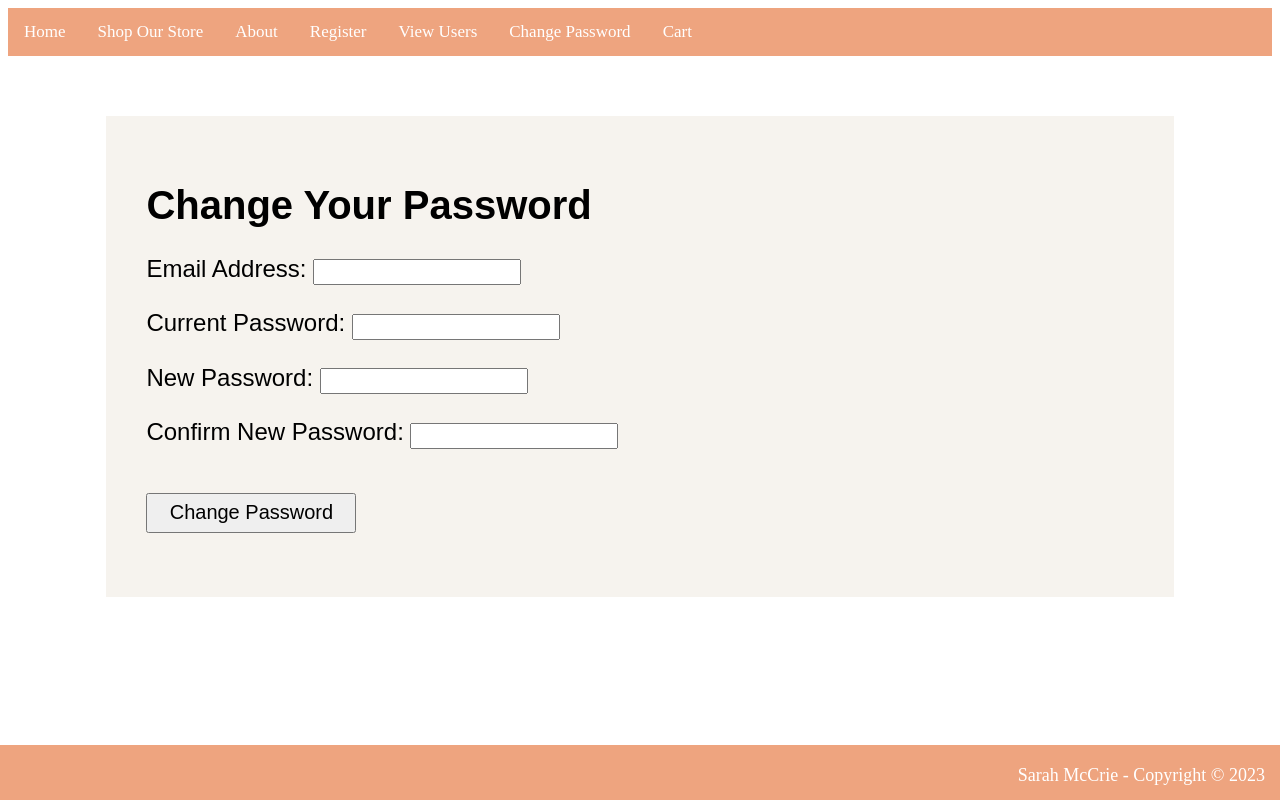
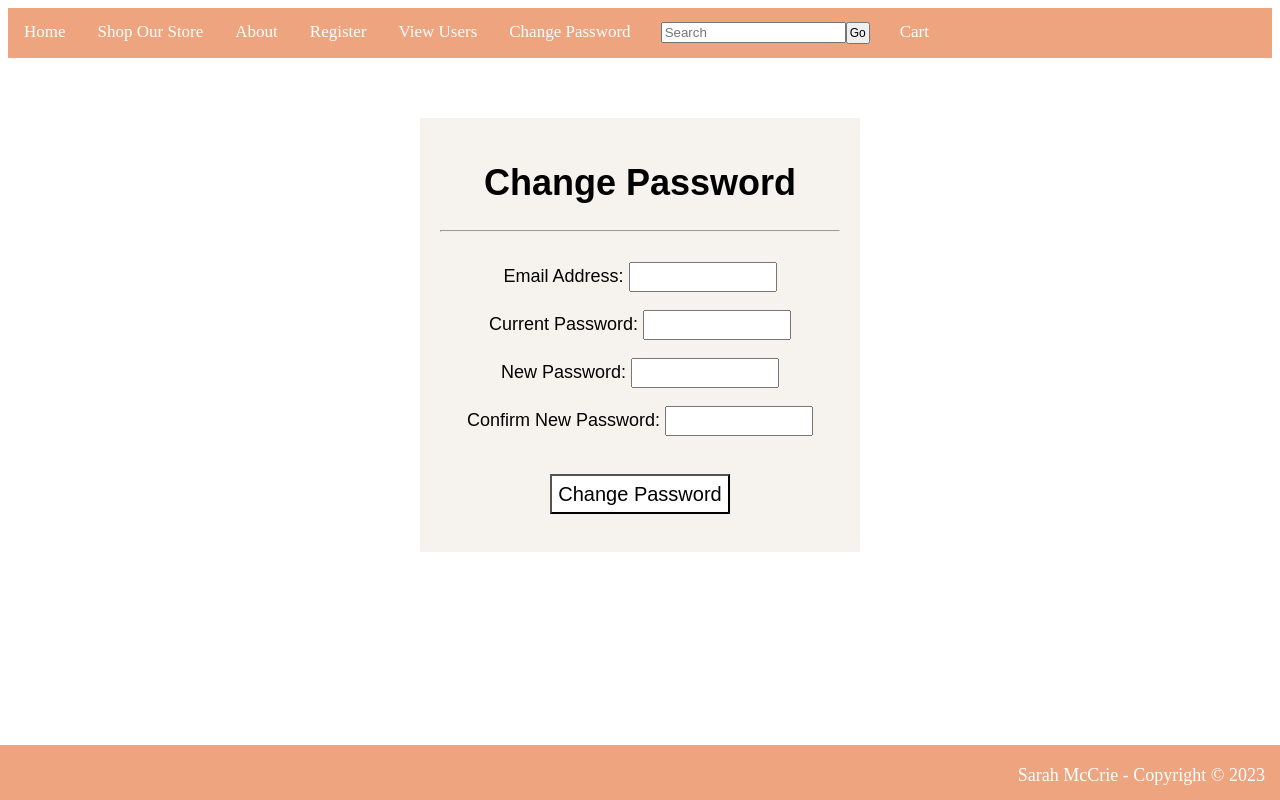
Before and after one commit to sarahmccrie/myProject, a PHP site: page /password.php in a window 1280 px wide. Run offline with PHP 8.4, Linux system fonts and the light colour scheme.

Commit message:
added search html and css
new bug in header  - line of peach on bottom

```diff
--- a/about.php
+++ b/about.php
@@ -21,6 +21,7 @@
         </div>
         <div class="aboutsectionitem">
             <img class="aboutimage" src="images/other/me.png" alt="photo of creator">
+            <p class="aboutimagecaption">This is my little girl, Maisie (on right), just over 5 years ago. She is now around 150lbs and not the only big baby in my life; her little sister is 140lbs of Leonberger, and our little guy, Freddie, is a 12 month old Maine Coon.</p>
         </div>
     </div>
 <?php
--- a/css/headernav.css
+++ b/css/headernav.css
@@ -36,8 +36,25 @@
     background-color: var(--darkblue);
     color: white;
     font-weight: bold;
+}
+
+
+.navbarsearch{
+    float: left;
+    display: block;
+    color: white;
+    text-align: center;
+    padding: 14px;
+    text-decoration: none;
+    font-size: 17px;
 
 }
+
+.gobutton{
+    padding: 2px;
+    font-size: 12px;
+}
+
 
 .content {
   padding: 16px;
--- a/css/loginpages.css
+++ b/css/loginpages.css
@@ -5,38 +5,62 @@
     --muteyellow: #f6f3ee;
 }
 
+/*css for main div*/
 .boxarea{
     background-color: var(--muteyellow);
     margin-left: auto;
     margin-right: auto;
-    width: 80%;
-    padding: 40px;
+    width: 400px;
+    padding: 20px
+}
+
+#viewusersboxarea{
+    width: 90%;
+}
+
+.boxarea p{
+    font-size: 18px;
+    font-family: Arial, sans-serif;
+    text-align: center;
 }
 
 h1{
-    font-size: 40px;
+    font-size: 36px;
     font-family: Arial, sans-serif;
+    text-align: center;
+    padding-bottom: 2px;
 }
 
-.boxarea p{
-    font-size: 24px;
-    font-family: Arial, sans-serif;
+hr{
+    margin-bottom: 30px;
 }
 
+/*css for user input/text boxes*/
 .userinfo{
-    width: 200px;
-    height: 20px;
+    width: 140px;
+    height: 24px;
+    position: relative;
+    display: inline-block;
 }
 
+/*css for submit buttons on register.php and password.php*/
 .usersubmit{
     height: 40px;
-    width: 210px;
+    width: 180px;
     margin-top: 20px;
     font-size: 20px;
     font-family: Arial, sans-serif;
-
+    background-color: white;
+    position: relative;
+    margin-right: 0;
+    margin-left: 0;
 }
 
 .usersubmit:hover{
     background-color: var(--peach);
 }
+
+/*set font size of table containing list of registered users*/
+.userlist{
+    font-size: 18px;
+}
--- a/includes/header.php
+++ b/includes/header.php
@@ -13,12 +13,23 @@
 
         <a <?php if ($_SERVER['REQUEST_URI'] == "/myProject/index.php") { ?> class="active" <?php } ?> href="index.php">Home</a>
 
-        <a <?php if ($_SERVER['REQUEST_URI'] == "/myProject/shop.php") { ?> class="active" <?php } ?> href="shop.php">Shop Our Store</a>
+
+        <a <?php if ($_SERVER['REQUEST_URI'] == "/myProject/shop.php") { ?> class="active" <?php } ?> id= "dropdown" href="shop.php">Shop Our Store</a>
+<!--
+            <div class="hiddenuntilhover">
+                <a href="art.php" >Personalized Pet Portraits</a>
+                <a href="petproducts.php">Pet Products</a>
+            </div>
+-->
+
 
         <a <?php if ($_SERVER['REQUEST_URI'] == "/myProject/about.php") { ?> class="active" <?php } ?> href="about.php">About</a>
         <a <?php if ($_SERVER['REQUEST_URI'] == "/myProject/register.php") { ?> class="active" <?php } ?> href="register.php">Register</a>
         <a <?php if ($_SERVER['REQUEST_URI'] == "/myProject/view_users.php") { ?> class="active" <?php } ?> href="view_users.php">View Users</a>
         <a <?php if ($_SERVER['REQUEST_URI'] == "/myProject/password.php") { ?> class="active" <?php } ?> href="password.php">Change Password</a>
+
+        <div class="navbarsearch"><input class="searchbar" type="text" placeholder="Search"><button class="gobutton" type="submit">Go</button></div>
+
         <a <?php if ($_SERVER['REQUEST_URI'] == "/myProject/cart.php") { ?> class="active" <?php } ?> href="cart.php">Cart</a>
 
 
--- a/password.php
+++ b/password.php
@@ -106,7 +106,8 @@ if ($_SERVER['REQUEST_METHOD'] == 'POST') {
 } // End of the main Submit conditional.
 ?>
 <div class="boxarea">
-<h1>Change Your Password</h1>
+<h1>Change Password</h1>
+<hr>
 <form action="password.php" method="post">
 	<p>Email Address: <input class="userinfo" type="email" name="email" size="20" maxlength="60" value="<?php if (isset($_POST['email'])) echo $_POST['email']; ?>" > </p>
 	<p>Current Password: <input class="userinfo" type="password" name="pass" size="10" maxlength="20" value="<?php if (isset($_POST['pass'])) echo $_POST['pass']; ?>" ></p>
--- a/petproducts.php
+++ b/petproducts.php
@@ -8,7 +8,7 @@
 </head>
 <body>
     <?php include('includes/header.php');?>
-
+    <div class="allproductsarea">
     <div class="catproducts">
         <h2 class="sectionlabel">Cat Products</h2>
         <div class="imagecontainer">
@@ -84,6 +84,7 @@
         ?>
         </div>
     </div>
+    </div>
 
 
     <?php include('includes/footer.html');?>
--- a/register.php
+++ b/register.php
@@ -100,6 +100,7 @@ if ($_SERVER['REQUEST_METHOD'] == 'POST') {
 ?>
 <div class="boxarea">
 <h1>Register</h1>
+<hr>
 <form action="register.php" method="post">
 	<p>First Name: <input class="userinfo" type="text" name="first_name" size="15" maxlength="20" value="<?php if (isset($_POST['first_name'])) echo $_POST['first_name']; ?>"></p>
 	<p>Last Name: <input class="userinfo" type="text" name="last_name" size="15" maxlength="40" value="<?php if (isset($_POST['last_name'])) echo $_POST['last_name']; ?>"></p>
--- a/view_users.php
+++ b/view_users.php
@@ -17,7 +17,7 @@ $page_title = 'View the Current Users';
 include('includes/header.php');
 ?>
 
-<div class="boxarea">
+<div id="viewusersboxarea" class="boxarea">
 
 <?php
 echo '<h1>Registered Users</h1>';
@@ -77,7 +77,7 @@ $q = "SELECT last_name, first_name, DATE_FORMAT(registration_date, '%M %d, %Y')
 $r = @mysqli_query($dbc, $q); // Run the query.
 
 // Table header:
-echo '<table width="60%">
+echo '<table class="userlist" width="100%">
 <thead>
 <tr>
 	<th align="left"><strong>Edit</strong></th>
```
Also changed, not shown: css/abouthome.css (+14 -4 lines), css/shop.css (+37 -23 lines).
